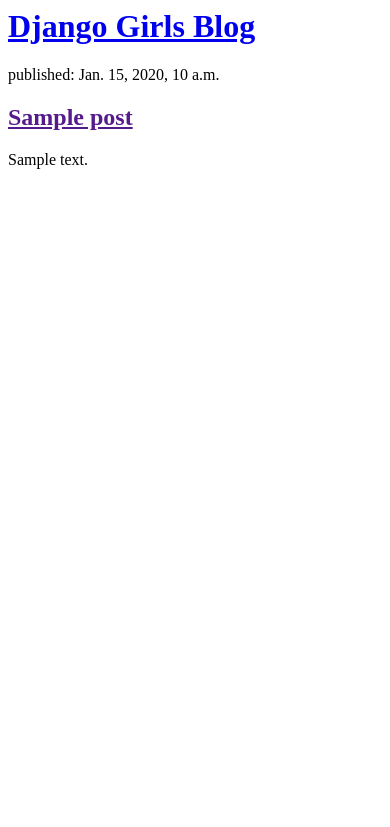
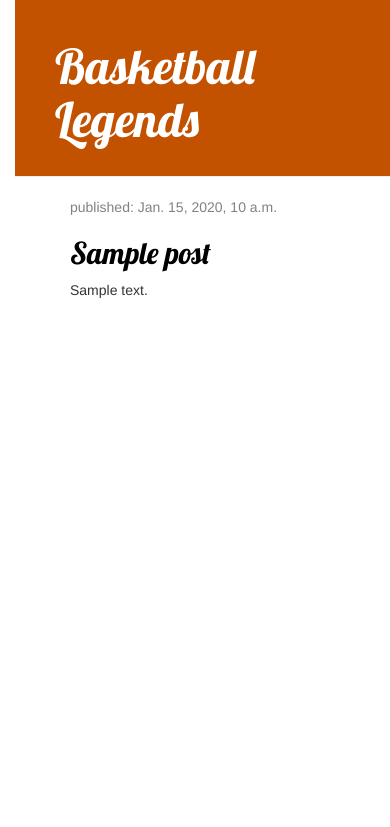
Before and after one commit to angadbajwa23/Django, a Django app: template blog/templates/blog/post_list.html in a window 390 px wide. Shown: the top 827 px of the page. Run offline with Django 3.2, Linux system fonts and the light colour scheme; the template is opened without the code that fills it: most values are stand-ins (such as "Sample title", 1, 10 or a date in 2020); some libraries are stand-ins or nearby versions.

Commit message:
Added view,template and css.

```diff
--- /dev/null
+++ b/blog/static/css/blog.css
@@ -0,0 +1,50 @@
+body {
+    padding-left: 15px;
+}
+
+.page-header {
+    background-color: #C25100;
+    margin-top: 0;
+    padding: 20px 20px 20px 40px;
+}
+
+.page-header h1, .page-header h1 a, .page-header h1 a:visited, .page-header h1 a:active {
+    color: #ffffff;
+    font-size: 36pt;
+    text-decoration: none;
+}
+
+.content {
+    margin-left: 40px;
+}
+
+h1, h2, h3, h4 {
+    font-family: 'Lobster', cursive;
+}
+
+.date {
+    color: #828282;
+}
+
+.save {
+    float: right;
+}
+
+.post-form textarea, .post-form input {
+    width: 100%;
+}
+
+.top-menu, .top-menu:hover, .top-menu:visited {
+    color: #ffffff;
+    float: right;
+    font-size: 26pt;
+    margin-right: 20px;
+}
+
+.post {
+    margin-bottom: 70px;
+}
+
+.post h2 a, .post h2 a:visited {
+    color: #000000;
+}
--- /dev/null
+++ b/blog/templates/blog/base.html
@@ -0,0 +1,23 @@
+{% load static %}
+<html>
+    <head>
+        <title>Django Girls blog</title>
+        <link rel="stylesheet" href="//maxcdn.bootstrapcdn.com/bootstrap/3.2.0/css/bootstrap.min.css">
+        <link rel="stylesheet" href="//maxcdn.bootstrapcdn.com/bootstrap/3.2.0/css/bootstrap-theme.min.css">
+        <link href='//fonts.googleapis.com/css?family=Lobster&subset=latin,latin-ext' rel='stylesheet' type='text/css'>
+        <link rel="stylesheet" href="{% static 'css/blog.css' %}">
+    </head>
+    <body>
+        <div class="page-header">
+            <h1><a href="/">Basketball Legends</a></h1>
+        </div>
+        <div class="content container">
+            <div class="row">
+                <div class="col-md-8">
+                {% block content %}
+                {% endblock %}
+                </div>
+            </div>
+        </div>
+    </body>
+</html>
--- a/blog/templates/blog/post_list.html
+++ b/blog/templates/blog/post_list.html
@@ -1,19 +1,17 @@
+
+{% extends 'blog/base.html' %}
 <html>
-    <head>
-        <title>Django Girls blog</title>
-    </head>
-    <body>
-        <div>
-            <h1><a href="/">Django Girls Blog</a></h1>
-        </div>
+    {% block content %}
+        {% for post in posts %}
+            <div class="post">
+                <div class="date">
+                    <p>published: {{ post.published_date }}</p>
+                </div>
+                <h2><a href="{% url 'post_detail' pk=post.pk %}">{{ post.title }}</a></h2>
+                <p>{{ post.text|linebreaksbr }}</p>
+            </div>
+        {% endfor %}
+    {% endblock %}
 
 
-        {% for post in posts %}
-            <div>
-                <p>published: {{ post.published_date }}</p>
-                <h2><a href="">{{ post.title }}</a></h2>
-                <p>{{ post.text|linebreaksbr }}</p>
-            </div>
-{% endfor %}
-    </body>
 </html>
--- a/blog/urls.py
+++ b/blog/urls.py
@@ -3,4 +3,5 @@
 
 urlpatterns=[
     path('',views.post_list,name="post_list"),
+    path('post/<int:pk>/',views.post_detail,name="post_detail"),
 ]
--- a/blog/views.py
+++ b/blog/views.py
@@ -1,4 +1,4 @@
-from django.shortcuts import render
+from django.shortcuts import render,get_object_or_404
 from . models import Post
 from django.utils import timezone
 
@@ -6,3 +6,7 @@
 def post_list(request):
     posts=Post.objects.filter(published_date__lte=timezone.now()).order_by('published_date')
     return render(request,'blog/post_list.html',{'posts':posts})
+
+def post_detail(request,pk):
+    post=get_object_or_404(Post,pk=pk)
+    return render(request,'blog/post_detail.html',{'post':post})
--- a/mysite/urls.py
+++ b/mysite/urls.py
@@ -19,5 +19,5 @@
 urlpatterns = [
     path('admin/', admin.site.urls),
     path('',include("blog.urls")),
-    path('https://angadb23.pythonanywhere.com/',include("blog.urls")),
+
 ]
```
Also changed, not shown: blog/templates/blog/post_detail.html (added, +12 -0 lines), db.sqlite3.
